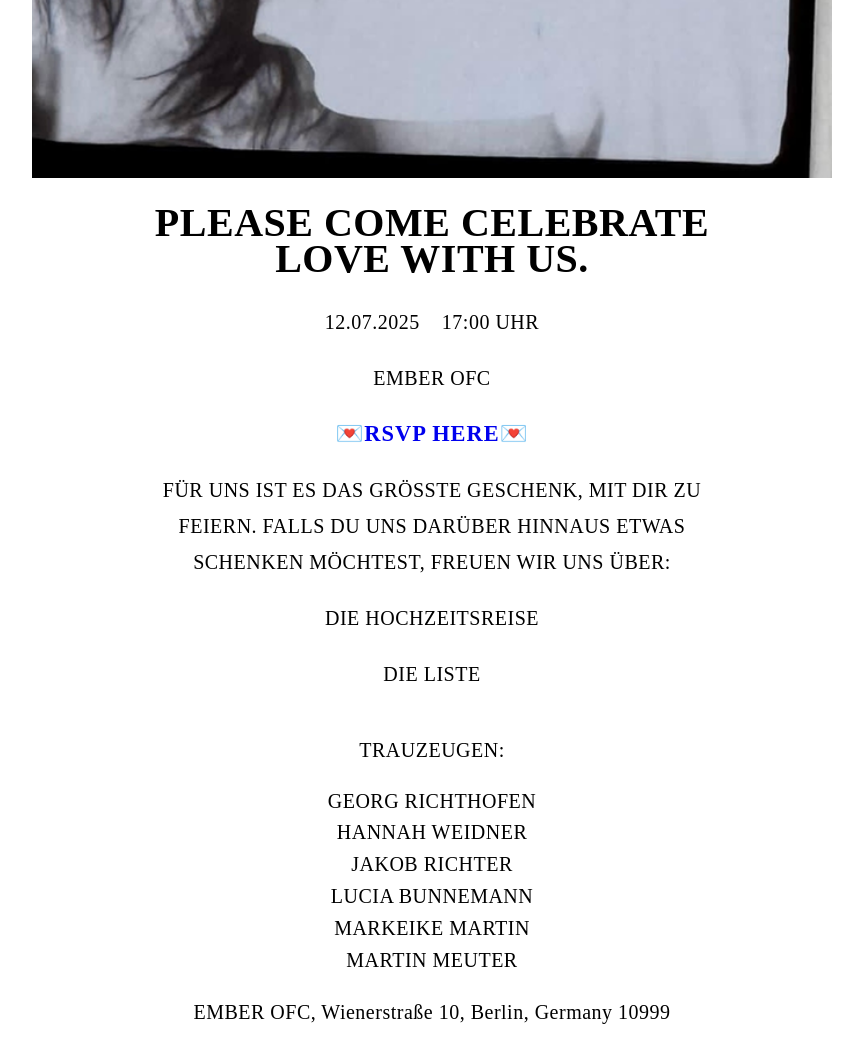
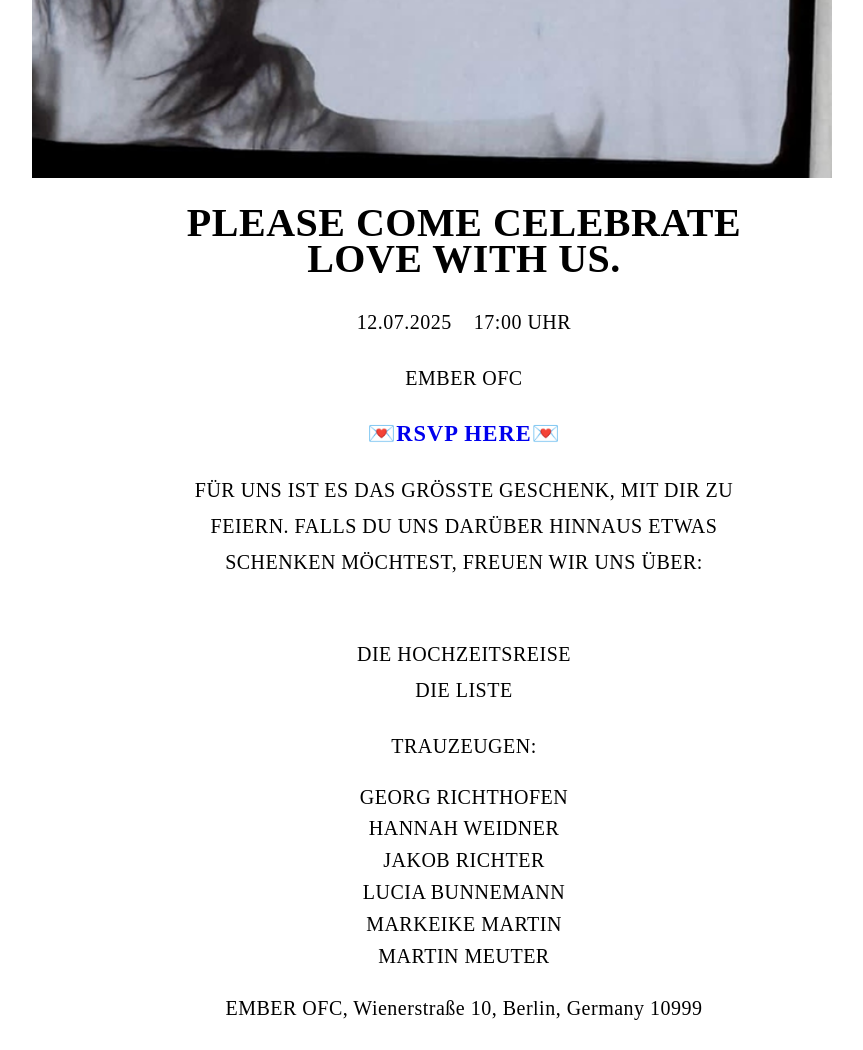
Before and after one commit to Grubinio/hochzeit, a Flask app: page / in a window 1280 px wide. Shown: the part 985-2035 px from the top of the page, without its empty margins (208-1071 px from the left). After the commit the page ends 2005 px from the top, so only its background shows below. Run offline with Flask 3, Linux system fonts and the light colour scheme; the visitor is signed in with stand-in values (Sample User, id 1); parts of the project's set-up code (start-up, migrations or seed data) failed here and were passed over; some web fonts are replaced.

Commit message:
abstände

```diff
--- a/app/static/style.css
+++ b/app/static/style.css
@@ -58,7 +58,7 @@ body {
 }
 
 .section {
-  padding: 0 2rem 0 2rem;
+  padding: 0 2rem 0 6rem;
   max-width: 600px;
   transform: translateY(40px);
   animation: fadeInUp 0.8s ease-out forwards;
--- a/app/templates/main.html
+++ b/app/templates/main.html
@@ -40,8 +40,8 @@
     <!-- Geschenke -->
     <div class="section">
         <p>FÜR UNS IST ES DAS GRÖSSTE GESCHENK, MIT DIR ZU FEIERN. FALLS DU UNS DARÜBER HINNAUS ETWAS SCHENKEN MÖCHTEST, FREUEN WIR UNS ÜBER:</p>
-        <p>DIE HOCHZEITSREISE</p>
-        <p>DIE LISTE</p>
+        <br>DIE HOCHZEITSREISE
+        <br>DIE LISTE
     </div>
     <!-- Trauzeugen -->
     <div class="section">
```
